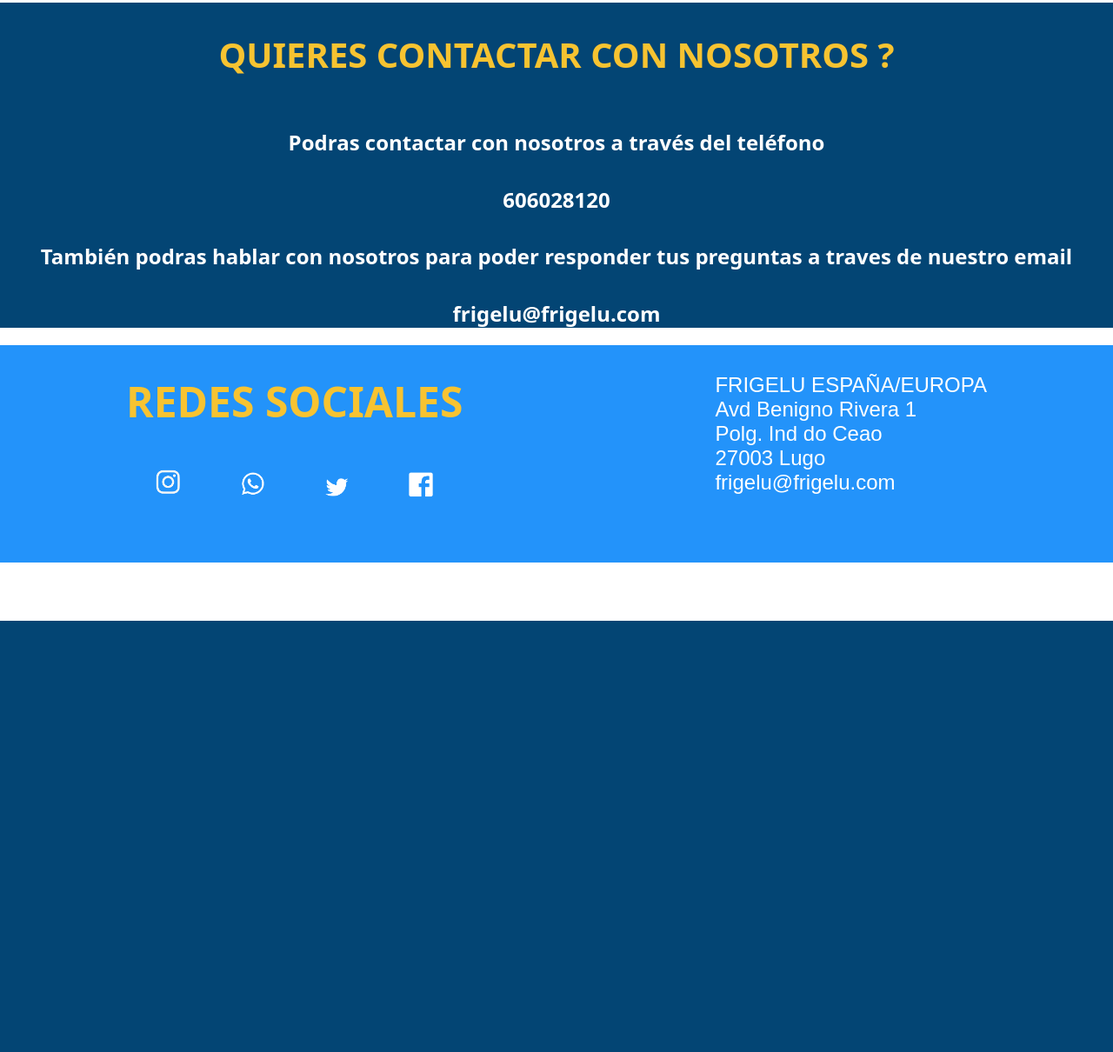
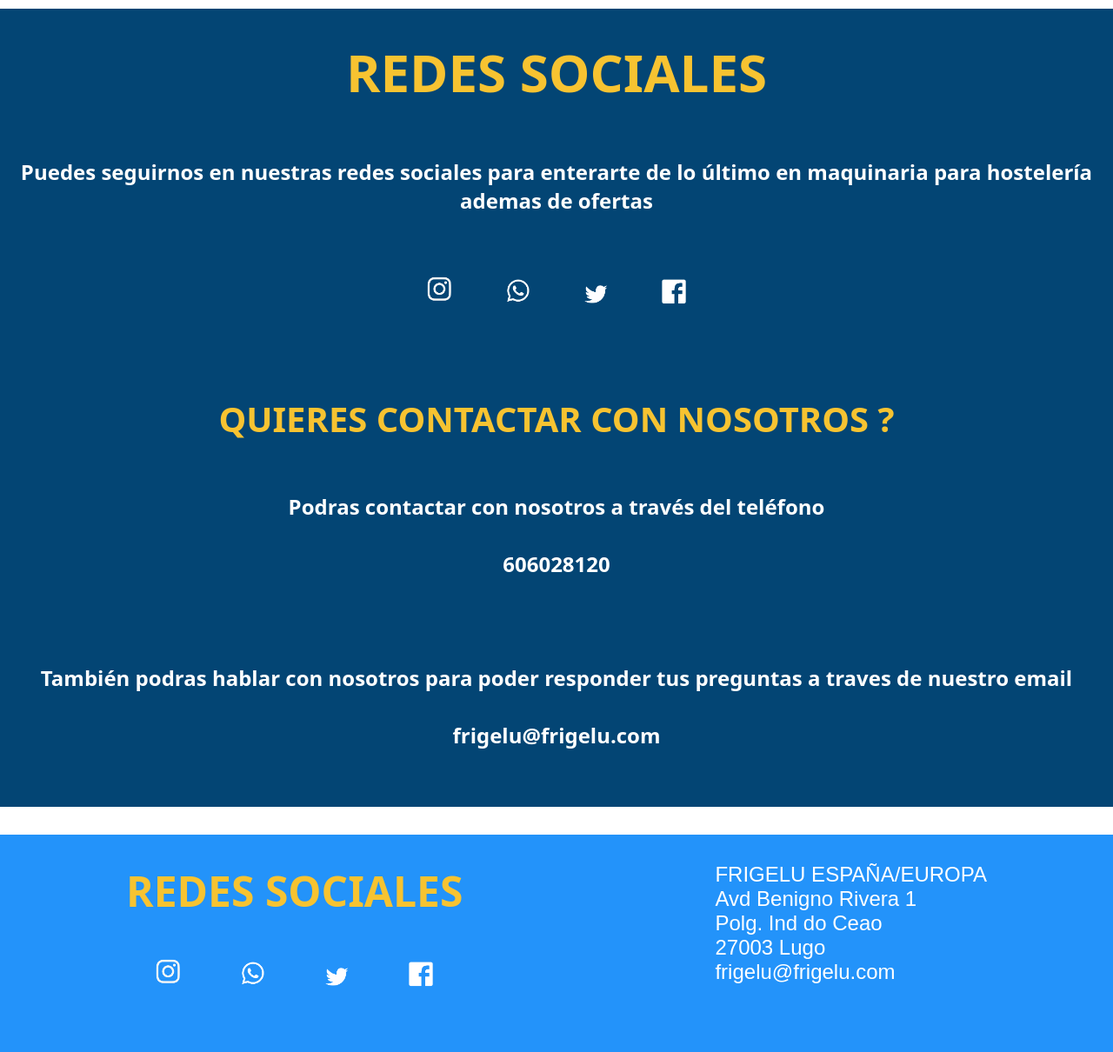
Before and after one commit to PabloValcarce/Proyecto_Ciclo, a PHP site: page /HTML/Contacto.html in a window 1280 px wide. Shown: the part 86-1296 px from the top of the page at 87% size. Before the commit the page ends 800 px from the top, so only its background shows below. Run offline with PHP 8.4, Linux system fonts and the light colour scheme; some libraries are stand-ins or nearby versions.

Commit message:
contacto en principio acabada

```diff
--- a/CSS/Contacto/contacto.css
+++ b/CSS/Contacto/contacto.css
@@ -20,3 +20,71 @@ section{
     font-weight: bold;
     font-size: 1.5rem;
 }
+.contacto-redes-titulo{
+    text-align: center;
+    font-family: 'Noto Sans',sans-serif;
+    text-transform: uppercase;
+    font-weight: bold;
+    font-size:2.5rem;
+    margin: 25px;
+    color:var(--informacion-titulo);
+    padding-top:2.5%;
+}
+.contacto-redes-coment{
+    padding-top:2.5%;
+    padding-bottom:2.5%;
+    text-align: center;
+    font-family: 'Noto Sans',sans-serif;
+    font-weight: bold;
+    font-size: 1.5rem;
+}
+.contacto-redes-iconos{
+    padding-top:2.5%;
+    padding-bottom:2.5%;
+    display: flex;
+    justify-content: space-between;
+    width: 50%;
+    margin:0 auto;
+}
+.contacto-redes-iconos a img:hover{
+    transform: scale(2);
+    transition: 0.75s;
+}
+
+
+
+@media(min-width:750px){
+    section{
+        margin-top:5%;
+    }
+    footer{
+        margin-top:5%;
+    }
+}
+@media(min-width:1000px){
+    section{
+        margin-top:2.5%;
+    }
+    footer{
+        margin-top:2.5%;
+    }
+    .contacto-redes-iconos{
+        width: 25%;
+    }
+}
+@media(min-width:1500px){
+    section{
+        margin-top:1.25%;
+    }
+    footer{
+        margin-top:1.25%;
+    }
+}
+@media(min-width:2000px){
+    section{
+        margin-top:-2%;
+    }
+    .contacto-redes-iconos{
+        width: 12.5%;
+    }
+}
--- a/CSS/Proyecto.css
+++ b/CSS/Proyecto.css
@@ -54,7 +54,7 @@ body{
 }
 .nav-menu-link:hover, .nav-menu-link_active{
     background-color: var(--nav-hover);
-    transition: 0.5s;
+    transition: 0.75s;
 }
 .nav-menu-link{
     padding: 8px 12px;
--- a/CSS/footer.css
+++ b/CSS/footer.css
@@ -5,7 +5,6 @@ footer{
     padding-top:2.5%;
     display:flex;
     justify-content: space-around;
-    margin-top:2.5vh;
     width: 100%;
     color: white;
     }
@@ -21,6 +20,10 @@ footer{
     margin-top: 10%;
     display: flex;
     justify-content: space-around;
+}
+.redes-sociales-iconos a img:hover{
+    transform: scale(2);
+    transition: 0.75s;
 }
 @media (max-width:1000px){
     footer{
--- a/HTML/Contacto.html
+++ b/HTML/Contacto.html
@@ -35,16 +35,33 @@
             </nav>
         </header>
         <section>
+            <div class="contacto-redes">
+                <div class="contacto-redes-titulo">
+                    <h1>REDES SOCIALES</h1>
+                </div>
+                <div class="contacto-redes-coment">
+                    <p>
+                        Puedes seguirnos en nuestras redes sociales
+                        para enterarte de lo último en maquinaria para hostelería
+                        ademas de ofertas
+                    </p>
+                </div>
+                <div class="contacto-redes-iconos">
+                    <a href="https://www.instagram.com/frigelu/"><img alt="instagram" src="../Imagenes/Pie de pagina/intagram.png" height="50px"width="50px"/></a>
+                    <a href="https://api.whatsapp.com/message/KZREJQQV6TTRK1"><img  alt="Whatsapp" src="../Imagenes/Pie de pagina/whatsapp.png"height="50px"width="50px"/></a>
+                    <a href="https://twitter.com/Frigelu"><img src="../Imagenes/Pie de pagina/twitter.png"height="50px"width="50" alt="Twitter"/></a>
+                    <a href="https://www.facebook.com/frigelu"><img src="../Imagenes/Pie de pagina/redsocial.png"height="50px"width="50px" alt="Facebook"/></a>
+                </div>
+            </div>
             <div class="contacto-info">
                 <h1 class="contacto-info-titulo">Quieres contactar con nosotros ?</h1>
                 <p class="contacto-info-coment">Podras contactar con nosotros a través del teléfono
-                    </br></br>606028120</br></p>
+                    </br></br>606028120</br></br></br></p>
                 <p class="contacto-info-coment">
                     También podras hablar con nosotros para poder responder tus preguntas a traves de nuestro email
-                    </br></br>frigelu@frigelu.com
+                    </br></br>frigelu@frigelu.com</br></br></br>
                 </p>
             </div>
-
         </section>
         <footer>
             <div class="redes-sociales">
```
